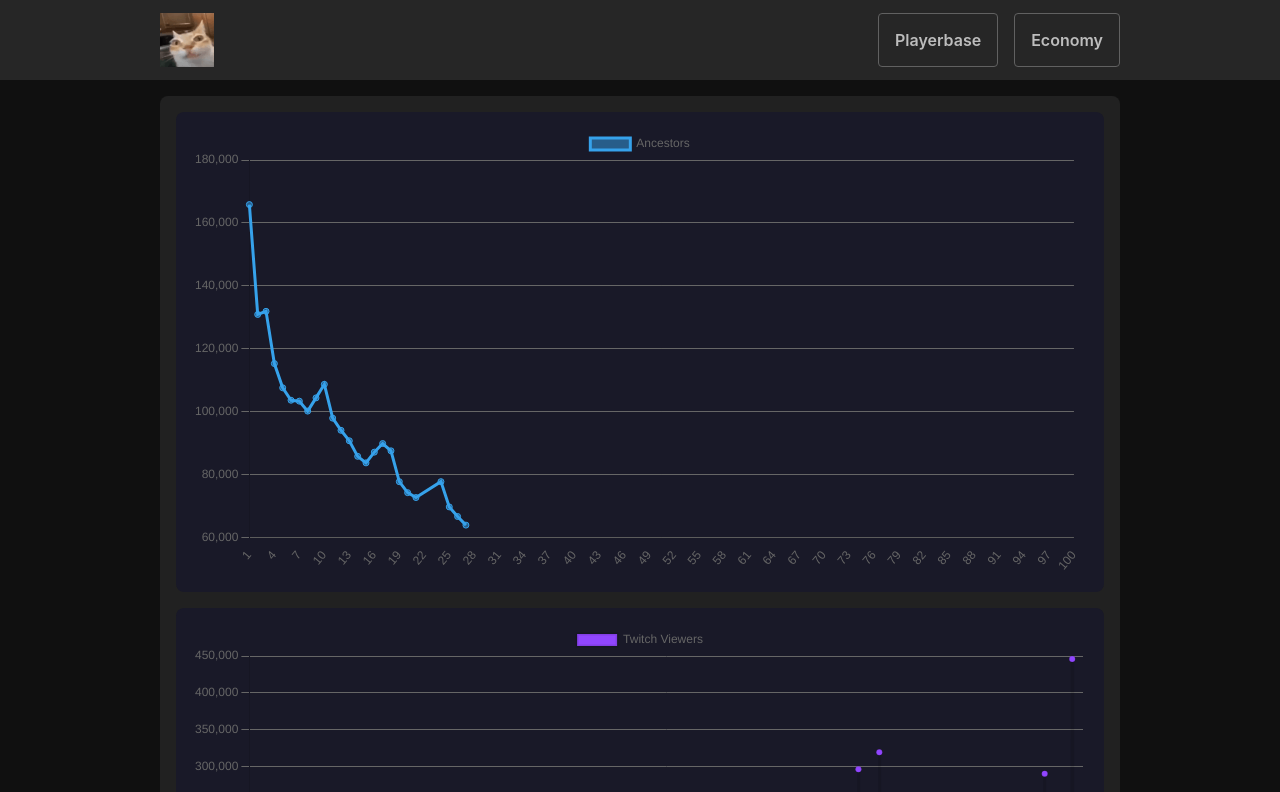
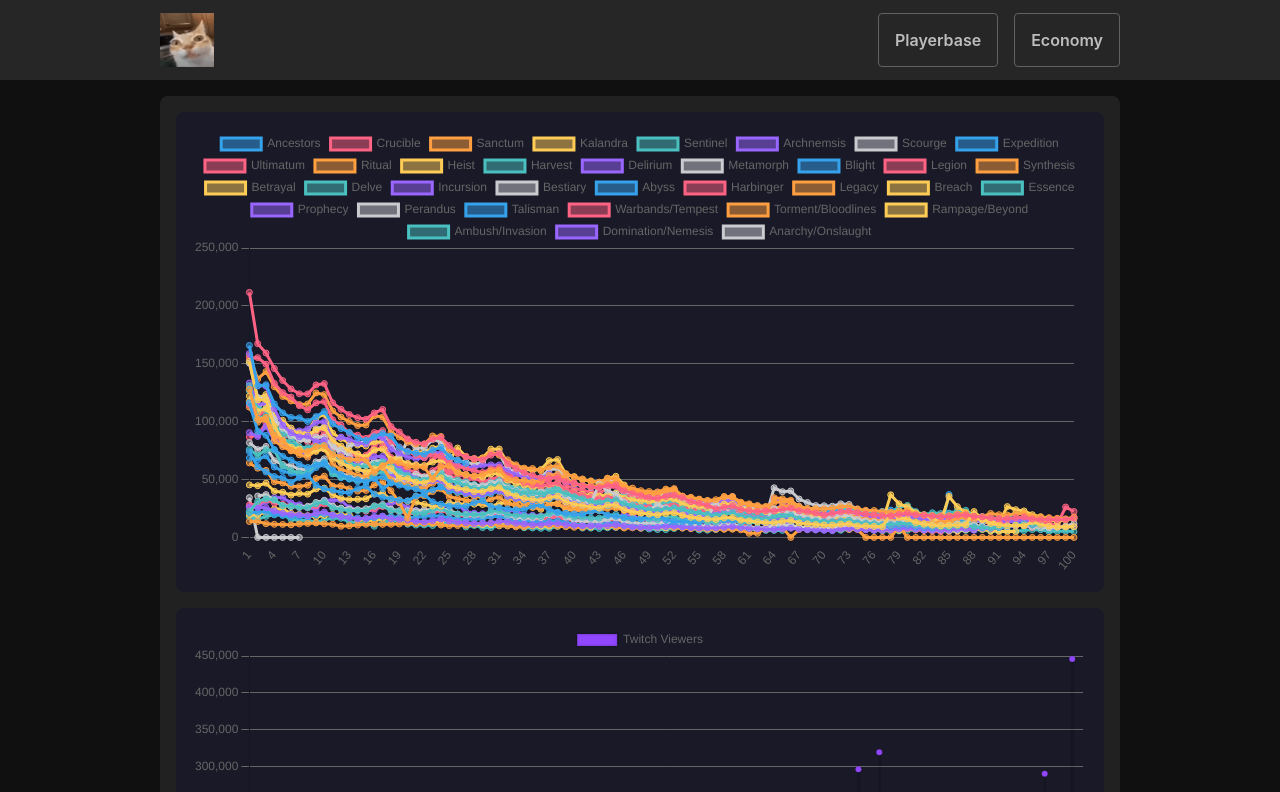
Before and after one commit to BsmKdd/PoECharts-frontend, a React app: page /playerbase in a window 1280 px wide. Shown: the top 792 px of the page. Built offline with nearby package versions, Linux system fonts and the light colour scheme; the HTML template or start-up script is replaced by a standard one.

Commit message:
code cleanup

```diff
--- a/src/components/Chart/Chart.tsx
+++ b/src/components/Chart/Chart.tsx
@@ -14,7 +14,7 @@ import {
     ChartData,
     ChartOptions,
 } from 'chart.js'
-import { Bar, Line, Pie, Doughnut } from 'react-chartjs-2'
+import { Chart } from 'react-chartjs-2'
 import styles from './Chart.module.scss'
 
 ChartJS.register(
@@ -31,64 +31,39 @@ ChartJS.register(
     Colors,
 )
 
-enum ChartTypeEnum {
-    bar = 'bar',
-    line = 'line',
-    pie = 'pie',
-    doughnut = 'doughnut',
-}
-
 interface Props {
-    chartType: ChartTypeEnum
+    chartType: 'line' | 'bar' | 'pie' | 'doughnut'
     chartData: ChartData<'bar' | 'line' | 'pie' | 'doughnut'>
     chartOptions: ChartOptions<'bar' | 'line'>
 }
 
-Tooltip.positioners.myCustomPositioner = function (elements, eventPosition) {
-    // A reference to the tooltip model
-    const tooltip = this
+// Tooltip.positioners.myCustomPositioner = function (elements, eventPosition) {
+//     // A reference to the tooltip model
+//     const tooltip = this
 
-    /* ... */
+//     /* ... */
 
-    return {
-        x: eventPosition.x,
-        y: 50,
-        // You may also include xAlign and yAlign to override those tooltip options.
-    }
-}
+//     return {
+//         x: eventPosition.x,
+//         y: 50,
+//         // You may also include xAlign and yAlign to override those tooltip options.
+//     }
+// }
 
 const ChartContainer: React.FC<Props> = ({
     chartType,
     chartData,
     chartOptions,
 }: Props): JSX.Element => {
-    let chart: JSX.Element
-
-    switch (chartType) {
-        case ChartTypeEnum.bar:
-            chart = (
-                <Bar
-                    data={chartData as ChartData<'bar'>}
-                    options={chartOptions as ChartOptions<'bar'>}
-                />
-            )
-            break
-        case ChartTypeEnum.line:
-            chart = (
-                <Line
-                    data={chartData as ChartData<'line'>}
-                    options={chartOptions as ChartOptions<'line'>}
-                />
-            )
-            break
-        case ChartTypeEnum.pie:
-            chart = <Pie data={chartData as ChartData<'pie'>} />
-            break
-        case ChartTypeEnum.doughnut:
-            chart = <Doughnut data={chartData as ChartData<'doughnut'>} />
-    }
-
-    return <div className={styles.chartContainer}>{chart}</div>
+    return (
+        <div className={styles.chartContainer}>
+            <Chart
+                data={chartData as ChartData<'line' | 'bar' | 'pie' | 'doughnut'>}
+                options={chartOptions as ChartOptions<'line' | 'bar' | 'pie' | 'doughnut'>}
+                type={chartType}
+            />
+        </div>
+    )
 }
 
-export { ChartTypeEnum, ChartContainer }
+export { ChartContainer }
--- a/src/pages/Playerbase/Playerbase.tsx
+++ b/src/pages/Playerbase/Playerbase.tsx
@@ -8,7 +8,7 @@ import { splitLeaguesIntoDatasets } from '../../utils/dataUtils'
 const Playerbase = (): JSX.Element => {
     const [userData] = useState<ChartData<'line'>>({
         labels: Array.from({ length: 100 }, (_, i) => i + 1),
-        datasets: splitLeaguesIntoDatasets(LeaguesData, PlayerbaseData).slice(-1).reverse(),
+        datasets: splitLeaguesIntoDatasets(LeaguesData, PlayerbaseData).slice(-35).reverse(),
     })
 
     const [viewerData] = useState<ChartData<'line'>>({
@@ -41,12 +41,12 @@ const Playerbase = (): JSX.Element => {
             },
             tooltip: {
                 yAlign: 'bottom',
-                // callbacks: {
-                //     label: (tooltipItem, data) => {
-                //         console.log(tooltipItem)
-                //         return 'what'
-                //     },
-                // },
+                callbacks: {
+                    title: (tooltipItem, data) => {
+                        console.log()
+                        return `Day ${tooltipItem[0].label}`
+                    },
+                },
             },
         },
         scales: {
@@ -61,16 +61,8 @@ const Playerbase = (): JSX.Element => {
 
     return (
         <div className={styles.playerBaseContainer}>
-            <ChartContainer
-                chartType={ChartTypeEnum.line}
-                chartData={userData}
-                chartOptions={options}
-            />
-            <ChartContainer
-                chartType={ChartTypeEnum.line}
-                chartData={viewerData}
-                chartOptions={options}
-            />
+            <ChartContainer chartType="line" chartData={userData} chartOptions={options} />
+            <ChartContainer chartType="line" chartData={viewerData} chartOptions={options} />
         </div>
     )
 }
--- a/src/utils/dataUtils.ts
+++ b/src/utils/dataUtils.ts
@@ -11,13 +11,14 @@ export const splitLeaguesIntoDatasets = (
         datasets.push({
             label: league.name,
             data: playerbaseData
-                .filter((oneDayData) => {
-                    return oneDayData.day && oneDayData.players && oneDayData.league == league.name
-                })
-                .map((oneDayData) => ({
-                    x: oneDayData.day,
-                    y: oneDayData.players,
-                }))
+                .map(
+                    (oneDayData) =>
+                        oneDayData.league == league.name && {
+                            x: oneDayData.day,
+                            y: oneDayData.players,
+                        },
+                )
+                .filter((oneDayData): oneDayData is { x: number; y: number } => !!oneDayData)
                 .slice(0, 100),
         })
     }
```
Also changed, not shown: src/data/chartProcessed.json.
